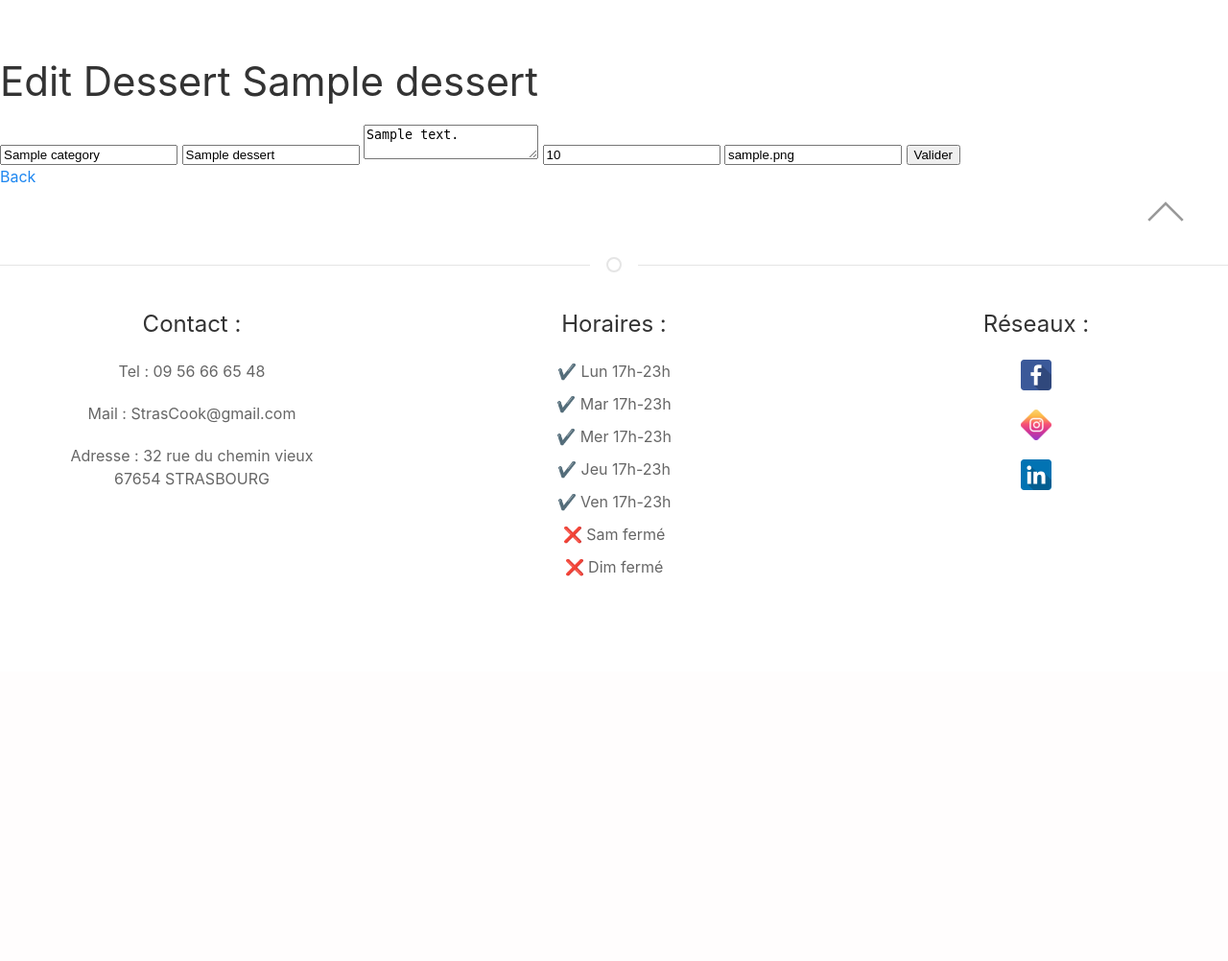
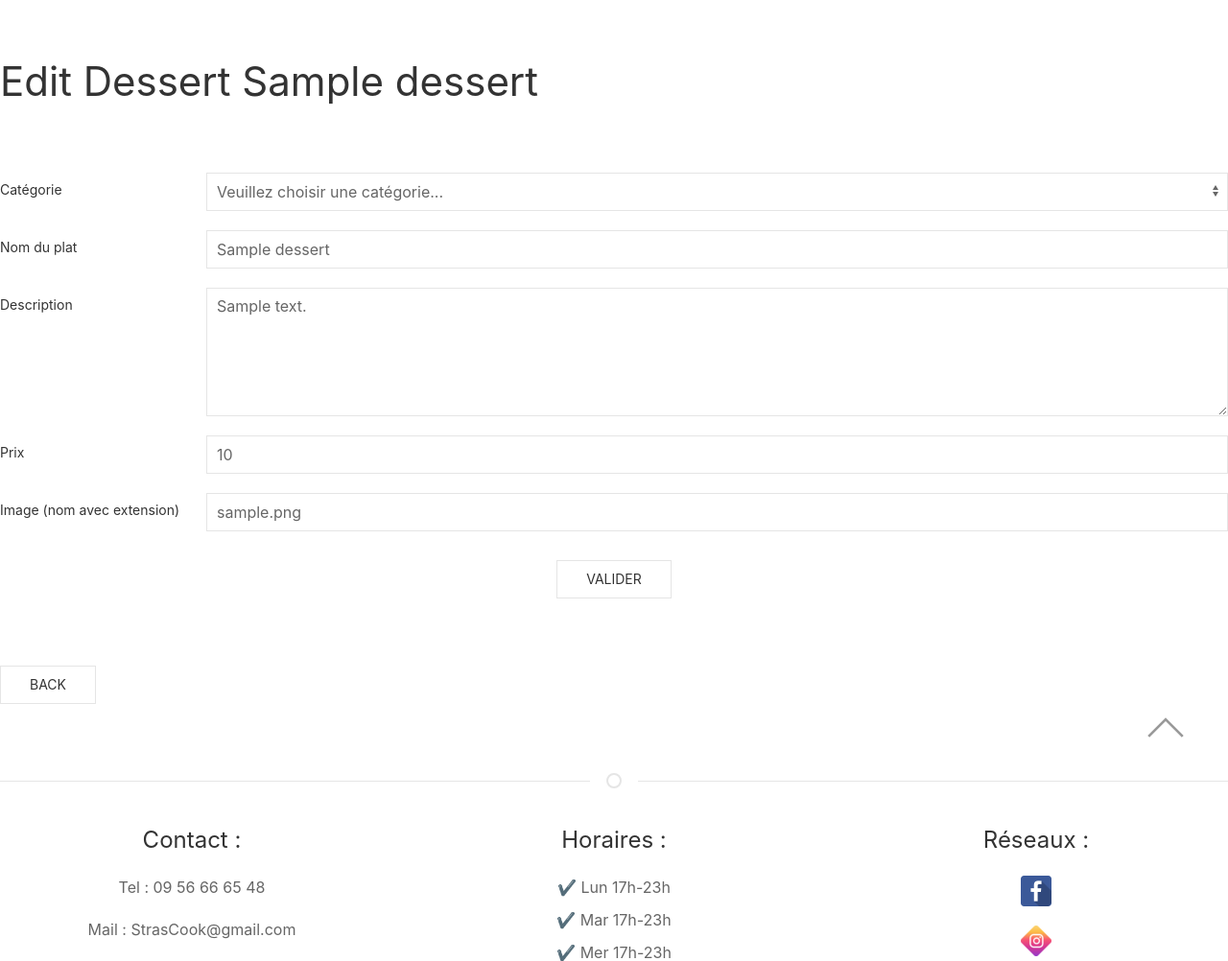
Before and after one commit to selmaBBK/Projet2_Strascook, a PHP site: template src/View/Dessert/edit.html.twig in a window 1280 px wide. Shown: the part 100-1102 px from the top of the page at 96% size. Before the commit the page ends 701 px from the top, so only its background shows below. Run offline with PHP 8.4, Linux system fonts and the light colour scheme; the template is opened without the code that fills it: most values are stand-ins (such as "Sample title", 1, 10 or a date in 2020); some libraries are stand-ins or nearby versions.

Commit message:
add css on Dessert form

```diff
--- a/src/Controller/BoissonsController.php
+++ b/src/Controller/BoissonsController.php
@@ -64,7 +64,7 @@ class BoissonsController extends AbstractController
             // if validation is ok, insert and redirection
             $boissonsManager = new BoissonsManager();
             $id = $boissonsManager->insert($boissons);
-            header('Location:/Boissons/show/' . $id);
+            header('Location:/Admin/index/' . $id);
         }
 
         return $this->twig->render('Boissons/add.html.twig');
--- a/src/Controller/DessertController.php
+++ b/src/Controller/DessertController.php
@@ -46,7 +46,7 @@ class DessertController extends AbstractController
 
             // if validation is ok, update and redirection
             $dessertManager->update($dessert);
-            header('Location: /dessert/show/' . $id);
+            header('Location: /Admin/index/' . $id);
         }
         return $this->twig->render('Dessert/edit.html.twig', ['dessert' => $dessert,]);
     }
@@ -66,7 +66,7 @@ class DessertController extends AbstractController
             // if validation is ok, insert and redirection
             $dessertManager = new DessertManager();
             $id = $dessertManager->insert($dessert);
-            header('Location:/dessert/show/' . $id);
+            header('Location:/Admin/index/' . $id);
         }
         return $this->twig->render('Dessert/add.html.twig');
     }
@@ -79,7 +79,7 @@ class DessertController extends AbstractController
         if ($_SERVER['REQUEST_METHOD'] === 'POST') {
             $dessertManager = new DessertManager();
             $dessertManager->delete($id);
-            header('Location:/dessert/index');
+            header('Location:/Admin/index');
         }
     }
 }
--- a/src/View/Admin/index.html.twig
+++ b/src/View/Admin/index.html.twig
@@ -70,7 +70,7 @@
                    <li class="uk-text-center uk-flex uk-flex-center uk-margin-large-left ">
                    {{ dessert.name }} prix de {{ dessert.price }} € <br> {{dessert.description}}
                    <a class="uk-button uk-button-default uk-margin-medium-left uk-height-1-1" href="/Dessert/edit/{{ dessert.id }}">Editer</a>
-                    <form action="/Dessert/delete/{{Dessert.id}}" method="POST">
+                    <form action="/Dessert/delete/{{dessert.id}}" method="POST">
                         <button class="uk-button uk-button-default uk-width">Supprimer</button>
                     </form>
                 {% endfor %}
--- a/src/View/Dessert/_form.html.twig
+++ b/src/View/Dessert/_form.html.twig
@@ -1,11 +1,48 @@
 {# TODO : manage errors display #}
 
-<form method="post">
+<form class="uk-form-horizontal uk-margin-large" method="post">
 	<input type="hidden" value="{{ dessert.id }}" name="id">
-	<input type="text" placeholder="category" name="category" value="{{dessert.category}}">
-	<input type="text" placeholder="name" name="name" value="{{dessert.name}}">
-	<textarea type="text" placeholder="description" name="description">{{dessert.description}}</textarea>
-	<input type="text" placeholder="price" name="price" value="{{dessert.price}}">
-	<input type="text" placeholder="image" name="image" value="{{dessert.image}}">
-	<input type="submit" value="Valider">
+
+	<div class="uk-margin">
+        <label class="uk-form-label" for="form-horizontal-select">Catégorie</label>
+        <div class="uk-form-controls">
+            <select class="uk-select" id="form-horizontal-select" name="category" value="{{dessert.category}}">
+                <option>Veuillez choisir une catégorie...</option>
+                <option name="category">Vegetarian</option>
+                <option name="category">Vegan</option>
+                <option name="category">Omnivore</option>
+            </select>
+        </div>
+    </div>
+
+    <div class="uk-margin">
+        <label class="uk-form-label" for="form-horizontal-text">Nom du plat</label>
+        <div class="uk-form-controls">
+            <input class="uk-input" id="form-horizontal-text" type="text" placeholder="name" name="name" value="{{dessert.name}}">
+        </div>
+    </div>
+
+	<div class="uk-margin">
+        <label class="uk-form-label" for="form-horizontal-textarea">Description</label>
+        <div class="uk-form-controls">
+            <textarea class="uk-textarea" id="form-horizontal-textarea" rows="5" type="text" placeholder="description" name="description">{{dessert.description}}</textarea>
+    	</div>
+    </div>
+
+	<div class="uk-margin">
+        <label class="uk-form-label" for="form-horizontal-text">Prix</label>
+        <div class="uk-form-controls">
+            <input class="uk-input" id="form-horizontal-text" type="text" placeholder="price" name="price" value="{{dessert.price}}">
+        </div>
+    </div>
+
+    <div class="uk-margin">
+        <label class="uk-form-label" for="form-horizontal-text">Image (nom avec extension)</label>
+        <div class="uk-form-controls">
+            <input class="uk-input" id="form-horizontal-text" type="text" placeholder="image" name="image" value="{{dessert.image}}">
+        </div>
+    </div>
+
+<input class="uk-button uk-button-default uk-align-center" type="submit" value="Valider">
+
 </form>
--- a/src/View/Dessert/add.html.twig
+++ b/src/View/Dessert/add.html.twig
@@ -3,6 +3,6 @@
 {% block content %}
     <h1>Add a new Dessert</h1>
     {% include 'Dessert/_form.html.twig' %}
-    <a href="/Admin/index">Back</a>
+    <a class="uk-button uk-button-default" href="/Admin/index">Back</a>
 
 {% endblock %}
--- a/src/View/Dessert/edit.html.twig
+++ b/src/View/Dessert/edit.html.twig
@@ -3,6 +3,7 @@
 {% block content %}
     <h1>Edit Dessert {{ dessert.name }}</h1>
     {% include 'Dessert/_form.html.twig' %}
-        <a href="/Admin/index">Back</a>
+    <a class="uk-button uk-button-default" href="/Admin/index">Back</a>
+
 
 {% endblock %}
```
